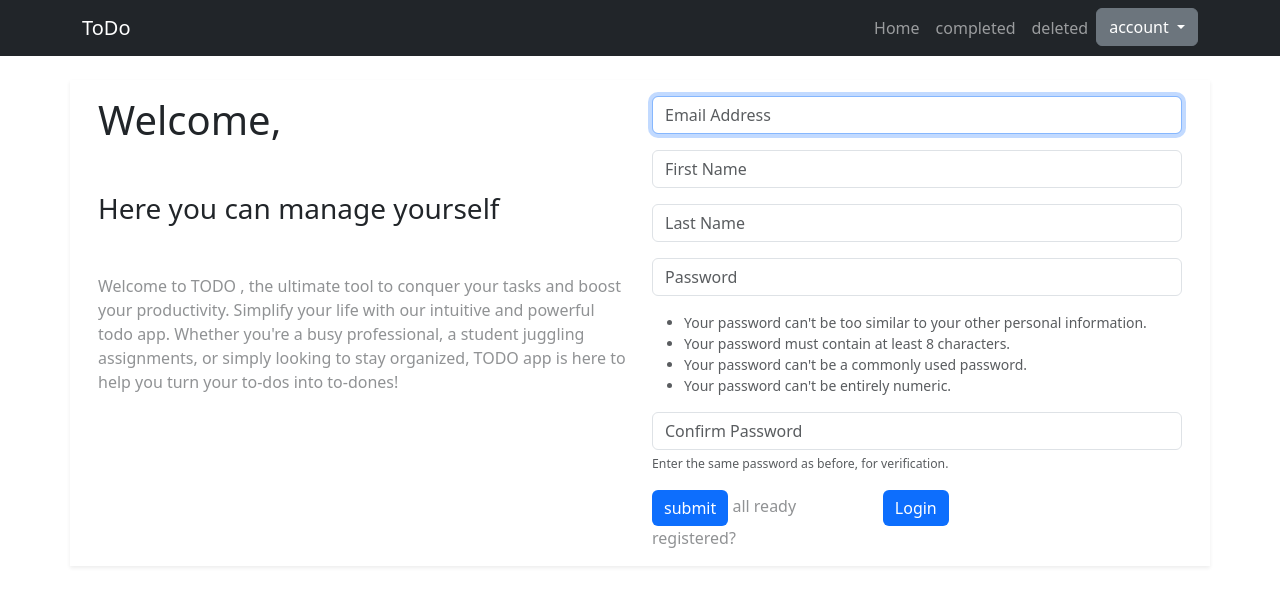
After one commit to anshoomishra/todoproj, a Django app: page /auth/sign-up/ in a window 1280 px wide. The commit adds this page. Shown: the top 606 px of the page. Run offline with Django 4.2, Linux system fonts and the light colour scheme; some libraries are stand-ins or nearby versions.

Commit message:
authentication - using auth form and Logout View

```diff
--- a/account/forms.py
+++ b/account/forms.py
@@ -0,0 +1,43 @@
+from django.contrib.auth.forms import UserCreationForm, UserChangeForm, AuthenticationForm
+from account.models import ToDoUser
+from django import forms
+
+class TodoUserCreationForm(UserCreationForm):
+    email = forms.EmailField(label="",
+                             widget=forms.TextInput(attrs={'class': 'form-control', 'placeholder': 'Email Address'}), )
+    first_name = forms.CharField(label="", max_length=100,
+                                 widget=forms.TextInput(attrs={'class': 'form-control', 'placeholder': 'First Name'}))
+    last_name = forms.CharField(label="", max_length=100,
+                                widget=forms.TextInput(attrs={'class': 'form-control', 'placeholder': 'Last Name'}))
+
+    class Meta:
+        model = ToDoUser
+        fields = ('email','first_name', 'last_name', 'password1', 'password2',)
+
+    def __init__(self, *args, **kwargs):
+        super(TodoUserCreationForm, self).__init__(*args, **kwargs)
+
+        self.fields['password1'].widget.attrs['class'] = 'form-control'
+        self.fields['password1'].widget.attrs['placeholder'] = 'Password'
+        self.fields['password1'].label = ''
+        self.fields[
+            'password1'].help_text = '<ul class="form-text text-muted small"><li>Your password can\'t be too similar to your other personal information.</li><li>Your password must contain at least 8 characters.</li><li>Your password can\'t be a commonly used password.</li><li>Your password can\'t be entirely numeric.</li></ul>'
+
+        self.fields['password2'].widget.attrs['class'] = 'form-control'
+        self.fields['password2'].widget.attrs['placeholder'] = 'Confirm Password'
+        self.fields['password2'].label = ''
+        self.fields[
+            'password2'].help_text = '<span class="form-text text-muted"><small>Enter the same password as before, for verification.</small></span>'
+class UserAuthenticationForm(AuthenticationForm):
+    def __init__(self, *args, **kwargs):
+        super(UserAuthenticationForm, self).__init__(*args, **kwargs)
+
+    username = forms.CharField(widget=forms.TextInput(
+        attrs={'class': 'form-control', 'placeholder': '', 'id': 'hello'}))
+    password = forms.CharField(widget=forms.PasswordInput(
+        attrs={
+            'class': 'form-control',
+            'placeholder': '',
+            'id': 'hi',
+        }
+    ))
--- /dev/null
+++ b/account/templates/account/sign-up.html
@@ -0,0 +1,40 @@
+{% extends 'base.html' %}
+
+{% block content %}
+
+  <div class="container mt-4 shadow-sm">
+    <div class="row p-3">
+      <div class="col-md-6">
+        <h1 class="mb-5">
+          Welcome,
+        </h1>
+        <h3 class="mb-5">
+          Here you can manage yourself
+        </h3>
+          <p class="text-body-tertiary">
+            Welcome to TODO , the ultimate tool to conquer your tasks and boost your productivity. Simplify your life with our intuitive and powerful todo app. Whether you're a busy professional, a student juggling assignments, or simply looking to stay organized, TODO app is here to help you turn your to-dos into to-dones!
+          </p>
+
+
+      </div>
+      <div class="col-md-6">
+        <form action="" method="post">
+          {% csrf_token %}
+        {{form.as_p}}
+          <div class="row">
+            <div class="col-md-5">
+              <input type="submit" value="submit" class="btn btn-primary border-0"> <span class="text-body-tertiary">all ready registered?</span>
+            </div>
+            <div class="col-md-7">
+              <a href="{% url 'account:login' %}" class="btn btn-primary border border-0">Login</a>
+            </div>
+          </div>
+
+
+      </form>
+      </div>
+    </div>
+
+
+  </div>
+{% endblock %}
--- /dev/null
+++ b/account/urls.py
@@ -0,0 +1,10 @@
+from django.urls import path
+from account.views import UserCreateView,UserLoginView
+from django.contrib.auth.views import LogoutView
+app_name = "account"
+urlpatterns = [
+    path("sign-up/",UserCreateView.as_view(),name="sign-up"),
+    path("logout/",LogoutView.as_view(),name="logout"),
+    path("login/",UserLoginView.as_view(),name="login")
+
+]
--- a/account/views.py
+++ b/account/views.py
@@ -1,3 +1,15 @@
 from django.shortcuts import render
+from django.views.generic import CreateView
+from account.forms import TodoUserCreationForm,UserAuthenticationForm
+from django.contrib.auth.views import LoginView
+# Create your views here.
 
-# Create your views here.
+
+class UserCreateView(CreateView):
+    form_class = TodoUserCreationForm
+    template_name = "account/sign-up.html"
+    success_url = "/"
+
+class UserLoginView(LoginView):
+    template_name = "account/login.html"
+    authentication_form = UserAuthenticationForm
--- a/templates/base.html
+++ b/templates/base.html
@@ -13,6 +13,9 @@
     {% block content %}
 
     {% endblock %}
+    <script src="https://code.jquery.com/jquery-3.2.1.slim.min.js" integrity="sha384-KJ3o2DKtIkvYIK3UENzmM7KCkRr/rE9/Qpg6aAZGJwFDMVNA/GpGFF93hXpG5KkN" crossorigin="anonymous"></script>
+<script src="https://cdn.jsdelivr.net/npm/popper.js@1.12.9/dist/umd/popper.min.js" integrity="sha384-ApNbgh9B+Y1QKtv3Rn7W3mgPxhU9K/ScQsAP7hUibX39j7fakFPskvXusvfa0b4Q" crossorigin="anonymous"></script>
+<script src="https://cdn.jsdelivr.net/npm/bootstrap@4.0.0/dist/js/bootstrap.min.js" integrity="sha384-JZR6Spejh4U02d8jOt6vLEHfe/JQGiRRSQQxSfFWpi1MquVdAyjUar5+76PVCmYl" crossorigin="anonymous"></script>
     <script src="https://cdn.jsdelivr.net/npm/bootstrap@5.3.1/dist/js/bootstrap.bundle.min.js" integrity="sha384-HwwvtgBNo3bZJJLYd8oVXjrBZt8cqVSpeBNS5n7C8IVInixGAoxmnlMuBnhbgrkm" crossorigin="anonymous"></script>
   </body>
 </html>
--- a/templates/navigation.html
+++ b/templates/navigation.html
@@ -1,11 +1,11 @@
 <nav class="navbar navbar-expand-lg navbar-dark bg-dark">
     <div class="container">
-        <a class="navbar-brand" href="#">Navbar</a>
+        <a class="navbar-brand" href="#">ToDo</a>
         <button class="navbar-toggler" type="button" data-toggle="collapse" data-target="#navbarNavDropdown" aria-controls="navbarNavDropdown" aria-expanded="false" aria-label="Toggle navigation">
     <span class="navbar-toggler-icon"></span>
   </button>
         <div class="collapse navbar-collapse" id="navbarNavDropdown">
-    <ul class="navbar-nav ms-auto">
+          <ul class="navbar-nav ms-auto">
       <li class="nav-item active">
         <a class="nav-link" href="#">Home</span></a>
       </li>
@@ -15,17 +15,23 @@
       <li class="nav-item">
         <a class="nav-link" href="#">deleted</a>
       </li>
+      {% if user.is_authenticated %}
+        <li class="nav-item">
+        <a class="nav-link" href="#">{{user}}</a>
+      </li>
+      {% endif %}
       <li class="nav-item dropdown">
-        <a class="nav-link dropdown-toggle" href="#" id="navbarDropdownMenuLink" data-toggle="dropdown" aria-haspopup="true" aria-expanded="false">
+        <a class="btn btn-secondary dropdown-toggle" type="button" id="dropdownMenuButton" data-toggle="dropdown" aria-haspopup="true" aria-expanded="false">
           account
         </a>
-        <div class="dropdown-menu" aria-labelledby="navbarDropdownMenuLink">
+        <div class="dropdown-menu" aria-labelledby="dropdownMenuButton">
           <a class="dropdown-item" href="#">profile</a>
-          <a class="dropdown-item" href="#">logout</a>
+          <a class="dropdown-item" href="{% url 'account:logout' %}">logout</a>
         </div>
       </li>
+
     </ul>
-  </div>
+        </div>
     </div>
 
 </nav>
--- a/todoproj/settings/base.py
+++ b/todoproj/settings/base.py
@@ -126,3 +126,6 @@ AUTH_USER_MODEL = 'account.ToDoUser'
 STATICFILES_DIRS = [
     BASE_DIR / "static",
 ]
+
+LOGOUT_REDIRECT_URL = "/"
+LOGIN_REDIRECT_URL = "/"
--- a/todoproj/urls.py
+++ b/todoproj/urls.py
@@ -19,5 +19,6 @@ from django.urls import path,include
 
 urlpatterns = [
     path('admin/', admin.site.urls),
-    path('',include('todos.urls'))
+    path('',include('todos.urls')),
+    path('auth/',include('account.urls'))
 ]
```
Also changed, not shown: account/templates/account/login.html (added, +17 -0 lines), todos/templates/todos/home.html (+26 -0 lines).
